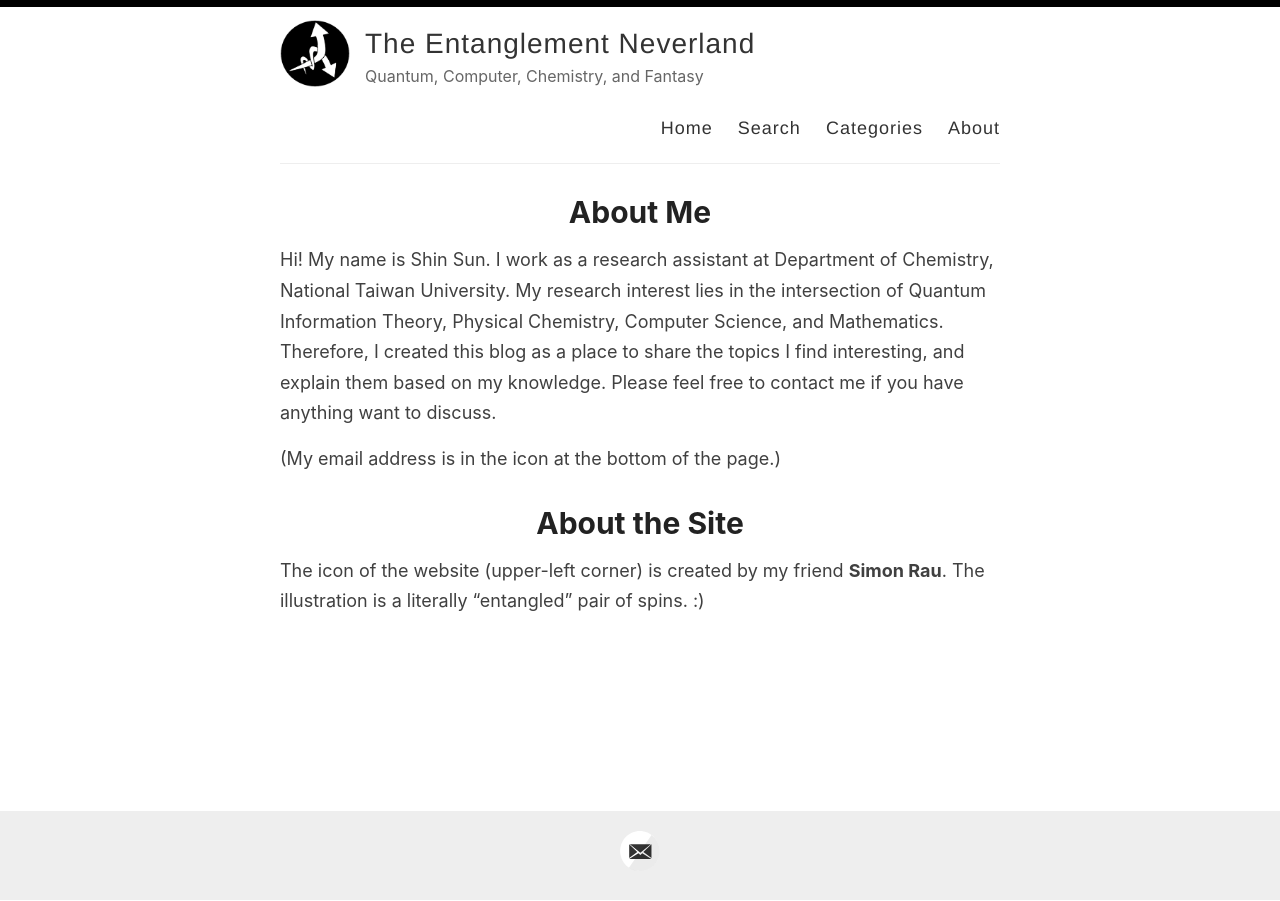
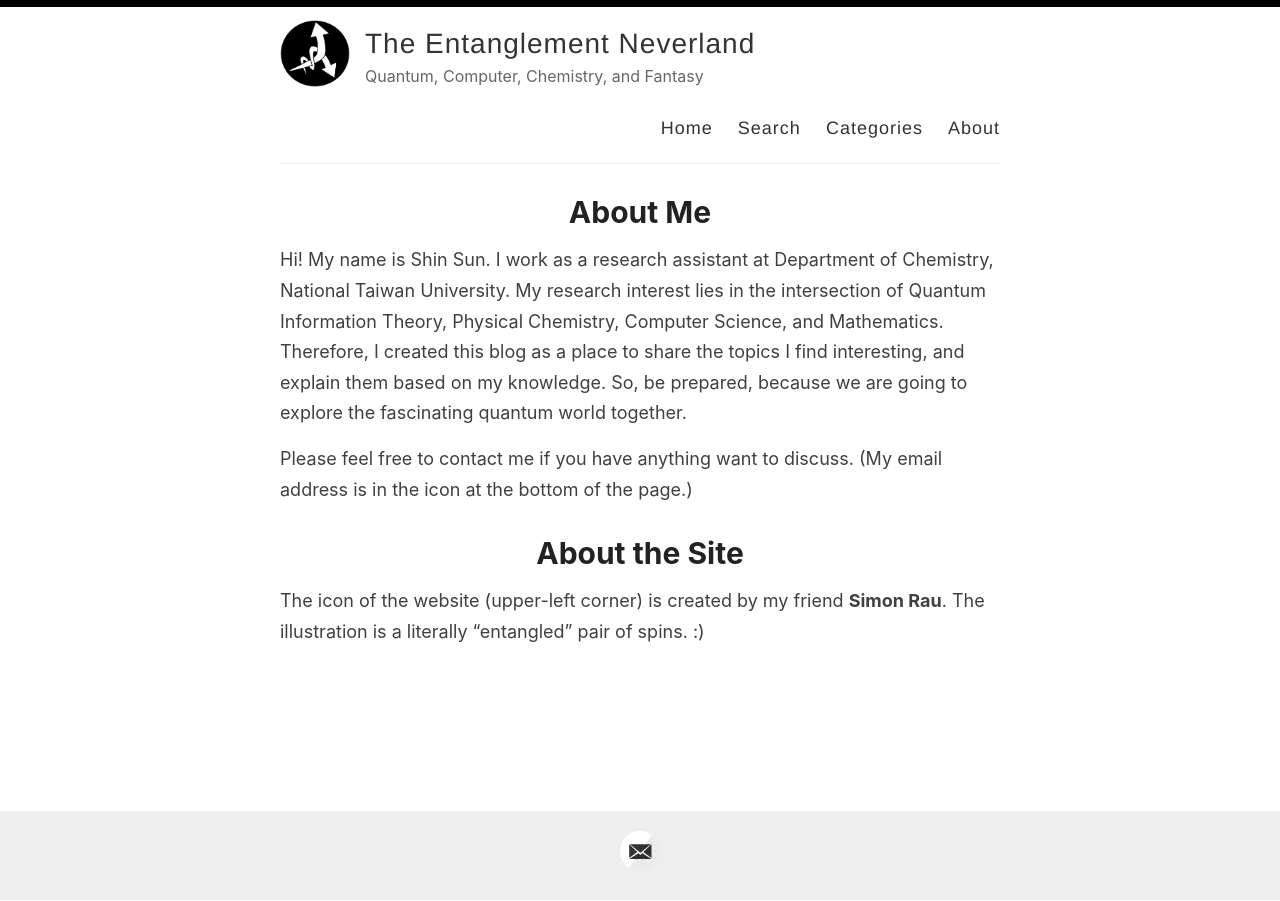
Before and after one commit to ZincSun/ZincSun.github.io, a Jekyll site: the page built from _pages/about.md, in a window 1280 px wide. Built offline with Jekyll 4.4.1, drawn with Linux system fonts in a browser that asks for light colours.

Commit message:
Update about.md

```diff
--- a/_pages/about.md
+++ b/_pages/about.md
@@ -6,9 +6,10 @@ permalink: /about/
 
 Hi! My name is Shin Sun. I work as a research assistant at Department of Chemistry, National Taiwan University. My research interest
 lies in the intersection of Quantum Information Theory, Physical Chemistry, Computer Science, and Mathematics. Therefore, I created this blog as
-a place to share the topics I find interesting, and explain them based on my knowledge. Please feel free to contact me
-if you have anything want to discuss.
+a place to share the topics I find interesting, and explain them based on my knowledge. So, be prepared, because we are going to explore the fascinating quantum world
+together.
 
+Please feel free to contact me if you have anything want to discuss.
 (My email address is in the icon at the bottom of the page.)
 
 # About the Site
```
